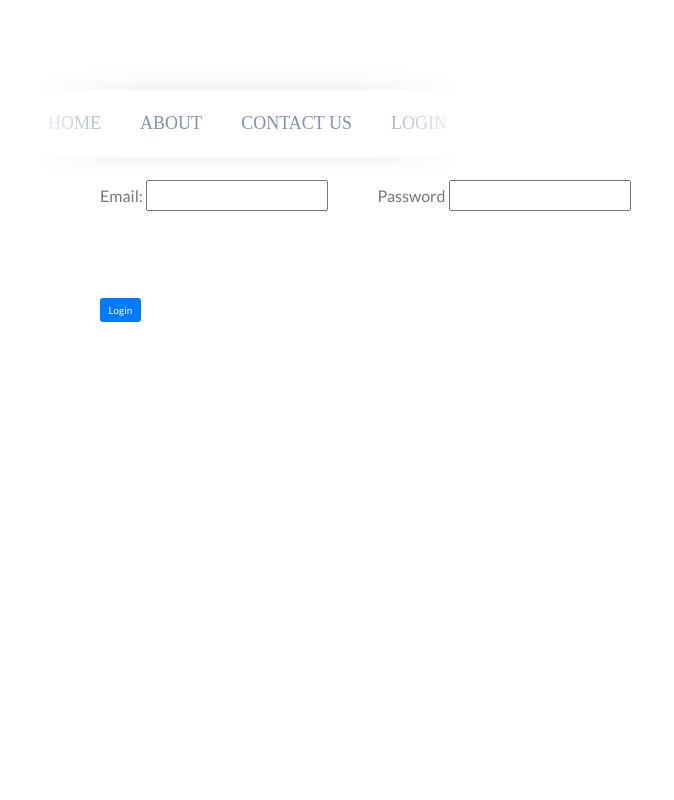
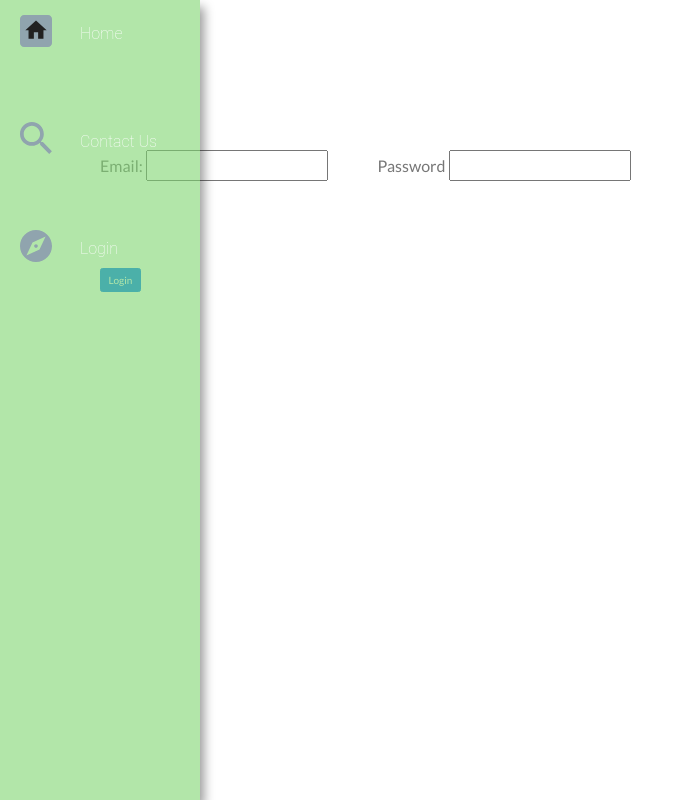
Before and after one commit to Archivaldi/wildepod, a Node server app: page /login in a window 1280 px wide. Shown: the whole page, without its empty margins (0-674 px from the left). Run offline with Node 20, Linux system fonts and the light colour scheme.

Commit message:
new navbar

```diff
--- /dev/null
+++ b/app.yaml
@@ -0,0 +1,4 @@
+runtime: nodejs10
+
+env_variables:
+  SECRET: "Felidae"
--- a/public/style/style.css
+++ b/public/style/style.css
@@ -51,8 +51,7 @@ body {
   font-weight: 400;
   font-size: 1.6rem;
   line-height: 1.7;
-  color: #777;
-  padding: 3rem; }
+  color: #777; }
 
 .heading-secondary {
   font-size: 3.5rem;
@@ -181,31 +180,71 @@ body {
       animation-name: moveInRight;
       animation-duration: 1.5s; }
 
-.nav-wrapper {
-  max-width: 96rem;
-  mask-image: linear-gradient(90deg, rgba(255, 255, 255, 0) 0%, #ffffff 25%, #ffffff 75%, rgba(255, 255, 255, 0) 100%);
-  margin: 0 auto;
-  padding: 6rem 0;
+.nav__cont {
   position: fixed;
-  z-index: 1; }
-  .nav-wrapper__list {
-    text-align: center;
-    background: linear-gradient(90deg, rgba(255, 255, 255, 0) 0%, rgba(255, 255, 255, 0.2) 25%, rgba(255, 255, 255, 0.2) 75%, rgba(255, 255, 255, 0) 100%);
-    box-shadow: 0 0 25px rgba(0, 0, 0, 0.1), inset 0 0 1px rgba(255, 255, 255, 0.6); }
-    .nav-wrapper__list li {
-      display: inline-block; }
-    .nav-wrapper__list li a {
-      padding: 1.8rem;
-      font-family: "Latto";
-      text-transform: uppercase;
-      color: rgba(0, 35, 122, 0.5);
-      font-size: 1.8rem;
-      text-decoration: none;
-      display: block; }
-    .nav-wrapper__list li a:hover {
-      box-shadow: 0 0 10px rgba(0, 0, 0, 0.1), inset 0 0 1px rgba(255, 255, 255, 0.6);
-      background: rgba(255, 255, 255, 0.1);
-      color: rgba(0, 35, 122, 0.7); }
+  width: 4rem;
+  top: 0;
+  height: 100vh;
+  z-index: 300;
+  background-color: #7ed56f98;
+  overflow: hidden;
+  transition: width .3s ease;
+  cursor: pointer;
+  box-shadow: 4px 7px 10px rgba(0, 0, 0, 0.4); }
+  .nav__cont:hover {
+    width: 20rem; }
+  @media screen and (min-width: 600px) {
+    .nav__cont {
+      width: 8rem; } }
+
+.nav {
+  list-style-type: none;
+  color: white; }
+  .nav:first-child {
+    padding-top: 1.5rem; }
+
+.nav__items {
+  padding-bottom: 4rem;
+  font-family: 'roboto'; }
+  .nav__items a {
+    position: relative;
+    display: block;
+    top: -35px;
+    padding-left: 5.5rem;
+    padding-right: 1.5rem;
+    transition: all .3s ease;
+    margin-left: 2.5rem;
+    margin-right: 1rem;
+    text-decoration: none;
+    color: white;
+    font-family: 'roboto';
+    font-weight: 100;
+    font-size: 1.6rem; }
+    .nav__items a:after {
+      content: '';
+      width: 100%;
+      height: 100%;
+      position: absolute;
+      top: 0;
+      left: 0;
+      border-radius: 2px;
+      background: radial-gradient(circle at 94.02% 88.03%, #28b485, transparent 100%);
+      opacity: 0;
+      transition: all .5s ease;
+      z-index: -10; }
+  .nav__items:hover a:after {
+    opacity: 1; }
+  .nav__items svg {
+    width: 2.6rem;
+    height: 2.6rem;
+    position: relative;
+    left: 1rem;
+    cursor: pointer; }
+    @media screen and (min-width: 600px) {
+      .nav__items svg {
+        width: 32px;
+        height: 32px;
+        left: 2rem; } }
 
 .composition {
   position: relative; }
--- a/sass/base/_typography.scss
+++ b/sass/base/_typography.scss
@@ -4,7 +4,6 @@ body {
     font-size: $default-font-size;
     line-height: 1.7;
     color: $color-grey-dark;
-    padding: 3rem;
 }
 
 .heading-secondary {
--- a/sass/components/_nav.scss
+++ b/sass/components/_nav.scss
@@ -1,34 +1,74 @@
-.nav-wrapper {
-    max-width: 96rem;
-    mask-image: linear-gradient(90deg, rgba(255, 255, 255, 0) 0%, #ffffff 25%, #ffffff 75%, rgba(255, 255, 255, 0) 100%);
-    margin: 0 auto;
-    padding: 6rem 0;
+.nav__cont {
     position: fixed;
-    z-index: 1;
+    width: 4rem;
+    top:0;
+    height: 100vh;
+    z-index: 300;
+    background-color: $color-primary-light;
+    overflow:hidden;
+    transition:width .3s ease;
+    cursor:pointer;
+    box-shadow:4px 7px 10px rgba(0,0,0,.4);
+    &:hover {
+      width:20rem;
+    }
+    @media screen and (min-width: 600px) {
+      width: 8rem;
+    }
+  }
 
-    &__list {
-        text-align: center;
-        background: linear-gradient(90deg, rgba(255, 255, 255, 0) 0%, rgba(255, 255, 255, 0.2) 25%, rgba(255, 255, 255, 0.2) 75%, rgba(255, 255, 255, 0) 100%);
-        box-shadow: 0 0 25px rgba(0, 0, 0, 0.1), inset 0 0 1px rgba(255, 255, 255, 0.6);
+  .nav {
+    list-style-type: none;
+    color:white;
+    &:first-child {
+      padding-top:1.5rem;
+    }
+  }
 
-        li {
-            display: inline-block;
-        }
-
-        li a {
-            padding: 1.8rem;
-            font-family: "Latto";
-            text-transform:uppercase;
-            color: rgba(0, 35, 122, 0.5);
-            font-size: 1.8rem;
-            text-decoration: none;
-            display: block;
-        }
-
-        li a:hover {
-            box-shadow: 0 0 10px rgba(0, 0, 0, 0.1), inset 0 0 1px rgba(255, 255, 255, 0.6);
-            background: rgba(255, 255, 255, 0.1);
-            color: rgba(0, 35, 122, 0.7);
+  .nav__items {
+    padding-bottom:4rem;
+    font-family: 'roboto';
+     a {
+      position: relative;
+      display:block;
+      top:-35px;
+      padding-left:5.5rem;
+      padding-right:1.5rem;
+      transition:all .3s ease;
+      margin-left:2.5rem;
+      margin-right:1rem;
+      text-decoration: none;
+      color:white;
+      font-family: 'roboto';
+      font-weight: 100;
+      font-size: $default-font-size;
+       &:after {
+         content:'';
+         width: 100%;
+         height: 100%;
+         position: absolute;
+         top:0;
+         left:0;
+         border-radius:2px;
+         background:radial-gradient(circle at 94.02% 88.03%, $color-primary-dark, transparent 100%);
+         opacity:0;
+         transition:all .5s ease;
+         z-index: -10;
+       }
+    }
+    &:hover a:after {
+      opacity:1;
+    }
+     svg{
+      width:2.6rem;
+      height:2.6rem;
+      position: relative;
+      left:1rem;
+      cursor:pointer;
+        @media screen and(min-width:600px) {
+            width:32px;
+            height:32px;
+            left:2rem;
         }
     }
   }
--- a/server.js
+++ b/server.js
@@ -947,7 +947,7 @@ app.post("/upload/:site_id/:site_full_name/:location_id/:location_name/:camera_i
     dir = `./public/Images/${site_full_name}/${location_name}`;
     if (!fs.existsSync(dir)) { fs.mkdirSync(dir) };
 
-    res.redirect("/profile");
+
 
     let saveFiles = i => {
         if (i < files.length){
@@ -977,6 +977,7 @@ app.post("/upload/:site_id/:site_full_name/:location_id/:location_name/:camera_i
                             } else {
                                     // trigger = exifData.image.ImageDescription;
                                     // trigger = trigger.substr(0, trigger.indexOf("\u0000") - 1);
+                                    let file_new_name = `${site_full_name}_${location_name}_${file.name}`
                                     camera_brand = exifData.image.Make;
                                     date_taken = exifData.exif.CreateDate;
 
@@ -992,7 +993,7 @@ app.post("/upload/:site_id/:site_full_name/:location_id/:location_name/:camera_i
                 };
             });
         } else {
-            console.log(`${req.session.full_name} have uploaded ${files.length} files. ${notDownloaded} files had errors`);
+            res.send(`${req.session.full_name} have uploaded ${files.length} files. ${notDownloaded} files had errors`);
 
         };
     };
--- a/views/partials/navbar.ejs
+++ b/views/partials/navbar.ejs
@@ -1,25 +1,71 @@
-<nav class="nav-wrapper">
-    <ul class="nav-wrapper__list">
-      <li>
+<svg style="display:none;">
+  <defs>
+
+    <g id="home">
+      <path fill="#90A4AE" d="M42,48H6c-3.3,0-6-2.7-6-6V6c0-3.3,2.7-6,6-6h36c3.3,0,6,2.7,6,6v36C48,45.3,45.3,48,42,48z"/>
+      <path fill="#212121" d="M20.8,35.5v-9.6h6.4v9.6h8V22.7H40L24,8.3L8,22.7h4.8v12.8H20.8z"/>
+    </g>
+
+    <g id="search">
+      <path fill="#90A4AE" d="M22.9,20.1h-1.5l-0.5-0.5c1.8-2.1,2.9-4.8,2.9-7.7C23.8,5.3,18.5,0,11.9,0S0,5.3,0,11.9s5.3,11.9,11.9,11.9
+	    c3,0,5.7-1.1,7.7-2.9l0.5,0.5v1.4l9.1,9.1l2.7-2.7L22.9,20.1z M11.9,20.1c-4.5,0-8.2-3.7-8.2-8.2s3.7-8.2,8.2-8.2s8.2,3.7,8.2,8.2
+	    S16.4,20.1,11.9,20.1z"/>
+    </g>
+
+    <g id="map">
+      <path fill="#90A4AE" d="M16,14.2c-1,0-1.8,0.8-1.8,1.8s0.8,1.8,1.8,1.8c1,0,1.8-0.8,1.8-1.8S17,14.2,16,14.2z M16,0
+	    C7.2,0,0,7.2,0,16c0,8.8,7.2,16,16,16s16-7.2,16-16C32,7.2,24.8,0,16,0z M19.5,19.5L6.4,25.6l6.1-13.1l13.1-6.1L19.5,19.5z"/>
+    </g>
+
+    <g id="planner">
+      <path fill="#90A4AE" d="M28.4,3.6h-1.8V0h-3.6v3.6H8.9V0H5.3v3.6H3.6C1.6,3.6,0,5.1,0,7.1L0,32c0,2,1.6,3.6,3.6,3.6h24.9c2,0,3.6-1.6,3.6-3.6V7.1C32,5.1,30.4,3.6,28.4,3.6z M28.4,32H3.6V12.4h24.9V32z M7.1,16H16v8.9H7.1V16z"/>
+    </g>
+
+  </defs>
+</svg>
+
+
+<nav class="nav__cont">
+  <ul class="nav">
+    <li class="nav__items ">
+      <svg xmlns="http://www.w3.org/2000/svg" viewBox="0 0 48 48">
+        <use xlink:href="#home"></use>
+      </svg>
       <a href="/">Home</a>
     </li>
-      <li>
-        <a href="#section-about">About</a>
+
+    <li class="nav__items ">
+      <svg xmlns="http://www.w3.org/2000/svg" viewBox="0 0 32 32">
+        <use xlink:href="#search"></use>
+      </svg>
+      <a href="">Contact Us</a>
     </li>
-      <li>
-        <a href="#">Contact Us</a>
-      </li>
-        <%if (user === "") {%>
-            <li>
+
+    <% if (user === "") { %>
+
+      <li class="nav__items ">
+        <svg xmlns="http://www.w3.org/2000/svg" viewBox="0 0 32 32">
+          <use xlink:href="#map"></use>
+        </svg>
        <a href="/login">Login</a>
       </li>
+
     <% } else { %>
-            <li>
+
+      <li class="nav__items ">
+        <svg xmlns="http://www.w3.org/2000/svg" viewBox="0 0 32 32">
+          <use xlink:href="#map"></use>
+        </svg>
        <a href="/profile">Profile</a>
       </li>
-            <li>
+
+      <li class="nav__items ">
+        <svg xmlns="http://www.w3.org/2000/svg" viewBox="0 0 32 35.6">
+          <use xlink:href="#planner"></use></svg>
         <a href="/signOut">Logout</a>
       </li>
+
     <% } %>
+
   </ul>
 </nav>
```
Lines whose indentation alone changed are shown as unchanged.
